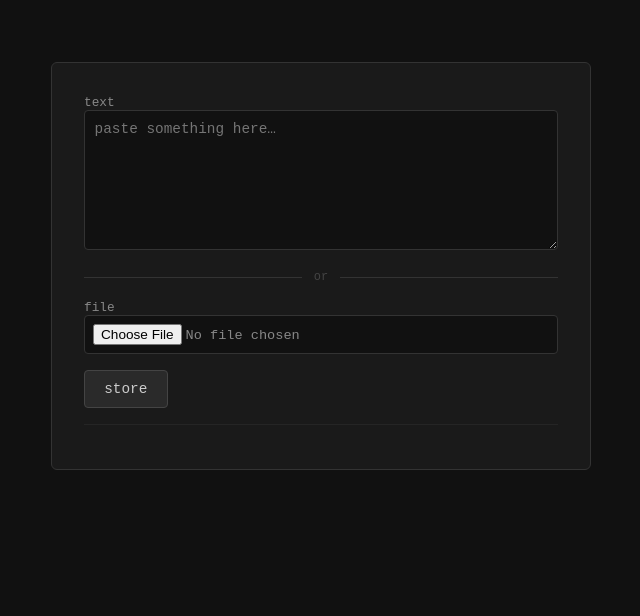
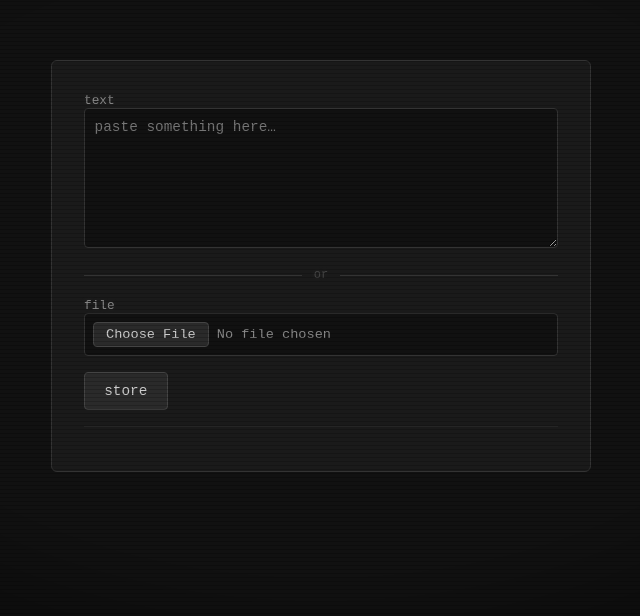
Before and after one commit to Quyzi/oneoneseven, a plain HTML site: page src/index.html in a window 1280 px wide. Shown: the part 134-750 px from the top of the page, without its empty margins (319-959 px from the left). Drawn offline with Linux system fonts and the light colour scheme; no server answers.

Commit message:
make it fancy

```diff
--- a/src/index.html
+++ b/src/index.html
@@ -67,6 +67,22 @@
       cursor: pointer;
     }
     input[type="file"]:focus { outline: none; border-color: #555; }
+    input[type="file"]::file-selector-button {
+      background: #2a2a2a;
+      color: #ccc;
+      border: 1px solid #444;
+      border-radius: 4px;
+      padding: 0.25rem 0.75rem;
+      font-family: monospace;
+      font-size: 0.85rem;
+      cursor: pointer;
+      margin-right: 0.5rem;
+    }
+    input[type="file"]::file-selector-button:hover {
+      background: #333;
+      color: #fff;
+      border-color: #666;
+    }
     button {
       background: #2a2a2a;
       color: #ccc;
@@ -105,6 +121,59 @@
       padding: 0.75rem;
       font-size: 0.85rem;
       color: #bc6f6f;
+    }
+
+    /* ── CRT effect ───────────────────────────────────────────────────── */
+    @keyframes flicker {
+      0%   { opacity: 1; }
+      92%  { opacity: 1; }
+      93%  { opacity: 0.94; }
+      94%  { opacity: 1; }
+      96%  { opacity: 0.97; }
+      100% { opacity: 1; }
+    }
+    @keyframes scanline-drift {
+      from { background-position: 0 0; }
+      to   { background-position: 0 100%; }
+    }
+    body {
+      animation: flicker 6s infinite;
+      position: relative;
+    }
+    /* scanlines + vignette overlaid on body */
+    body::before, body::after {
+      content: '';
+      display: block;
+      pointer-events: none;
+      position: fixed;
+      inset: 0;
+      z-index: 9999;
+    }
+    /* scanlines */
+    body::before {
+      background: repeating-linear-gradient(
+        to bottom,
+        transparent 0px,
+        transparent 3px,
+        rgba(0, 0, 0, 0.18) 3px,
+        rgba(0, 0, 0, 0.18) 4px
+      );
+      animation: scanline-drift 8s linear infinite;
+    }
+    /* vignette */
+    body::after {
+      background: radial-gradient(
+        ellipse at center,
+        transparent 55%,
+        rgba(0, 0, 0, 0.65) 100%
+      );
+    }
+    /* phosphor glow on text */
+    .card {
+      text-shadow: 0 0 6px rgba(224, 224, 224, 0.12);
+    }
+    #result .token {
+      text-shadow: 0 0 8px rgba(143, 188, 143, 0.5);
     }
   </style>
 </head>
```
